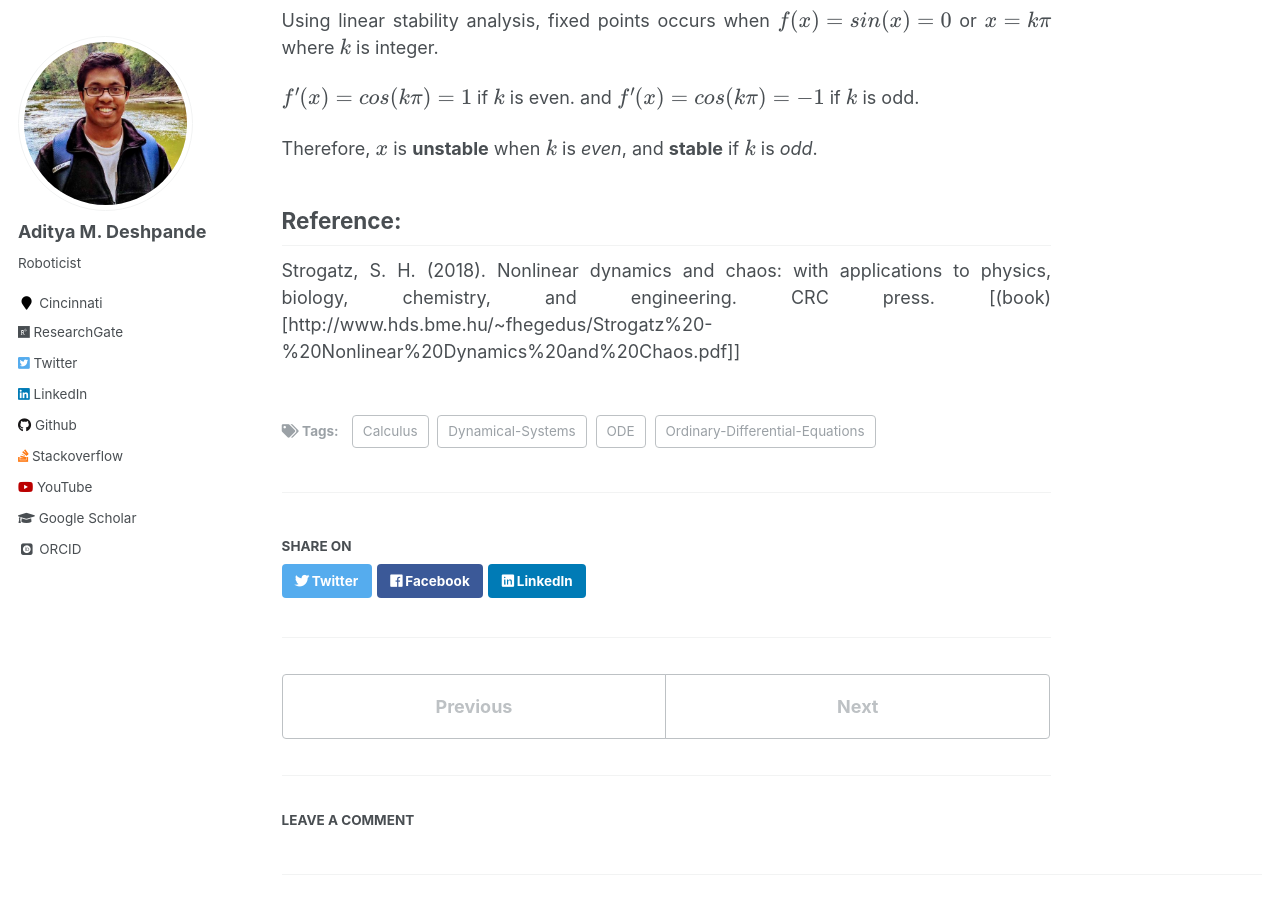
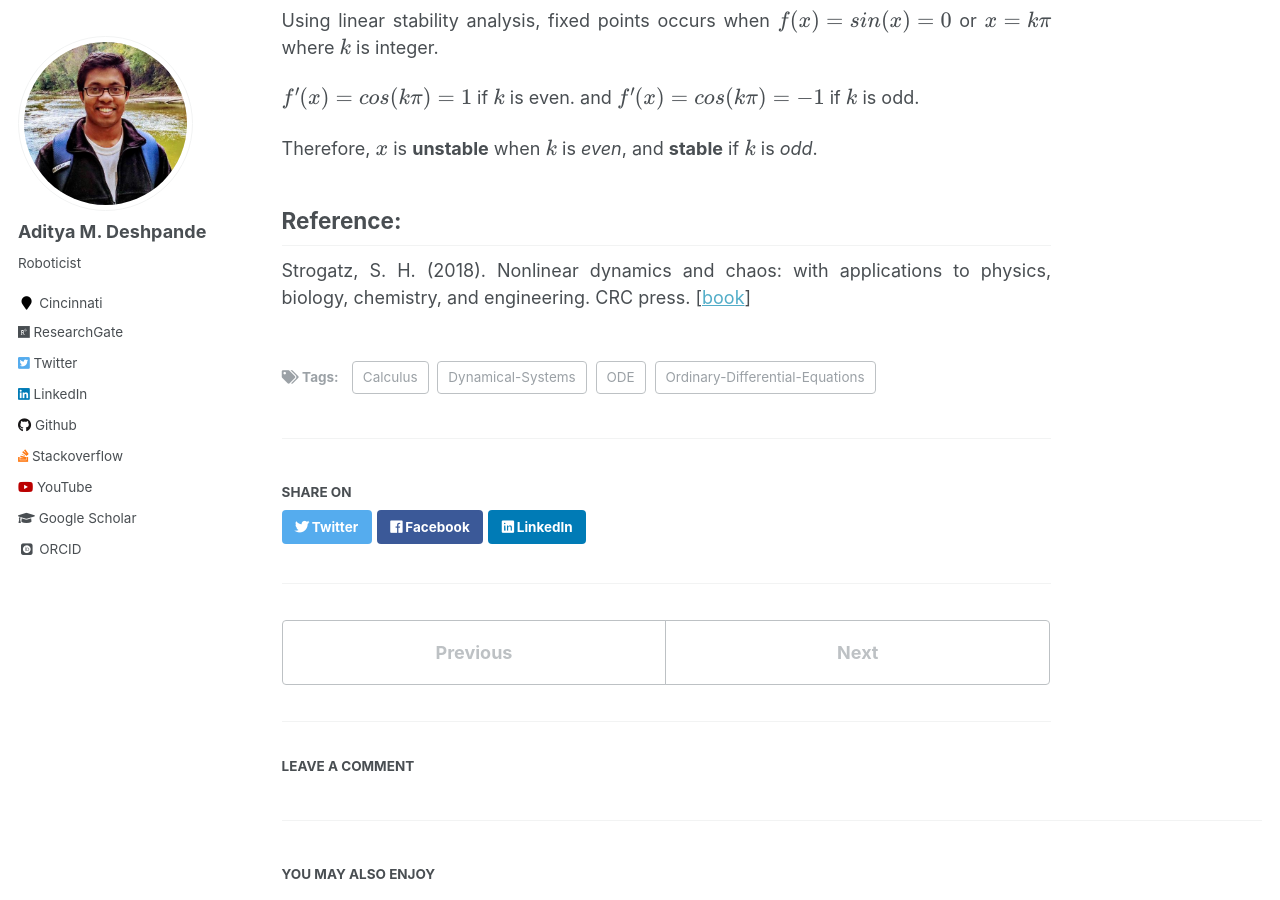
Before and after one commit to adipandas/adipandas.github.io, a Jekyll site: the page built from _posts/2020-02-01-stable-unstable-fixed-point.md, in a window 1280 px wide and 900 px high, scrolled down 1739 px. Built offline with Jekyll 4.4.1, drawn with Linux system fonts in a browser that asks for light colours; some web fonts are replaced; formulas are drawn with MathJax 3; comment, search, counter and statistics services are not loaded.

Commit message:
Update 2020-02-01-stable-unstable-fixed-point.md

```diff
--- a/_posts/2020-02-01-stable-unstable-fixed-point.md
+++ b/_posts/2020-02-01-stable-unstable-fixed-point.md
@@ -61,4 +61,4 @@ Therefore, $$x$$ is **unstable** when $$k$$ is *even*, and **stable** if $$k$$ i
 
 ## Reference:
 
-Strogatz, S. H. (2018). Nonlinear dynamics and chaos: with applications to physics, biology, chemistry, and engineering. CRC press. [(book)[http://www.hds.bme.hu/~fhegedus/Strogatz%20-%20Nonlinear%20Dynamics%20and%20Chaos.pdf]]
+Strogatz, S. H. (2018). Nonlinear dynamics and chaos: with applications to physics, biology, chemistry, and engineering. CRC press. [[book](http://www.hds.bme.hu/~fhegedus/Strogatz%20-%20Nonlinear%20Dynamics%20and%20Chaos.pdf)]
```
